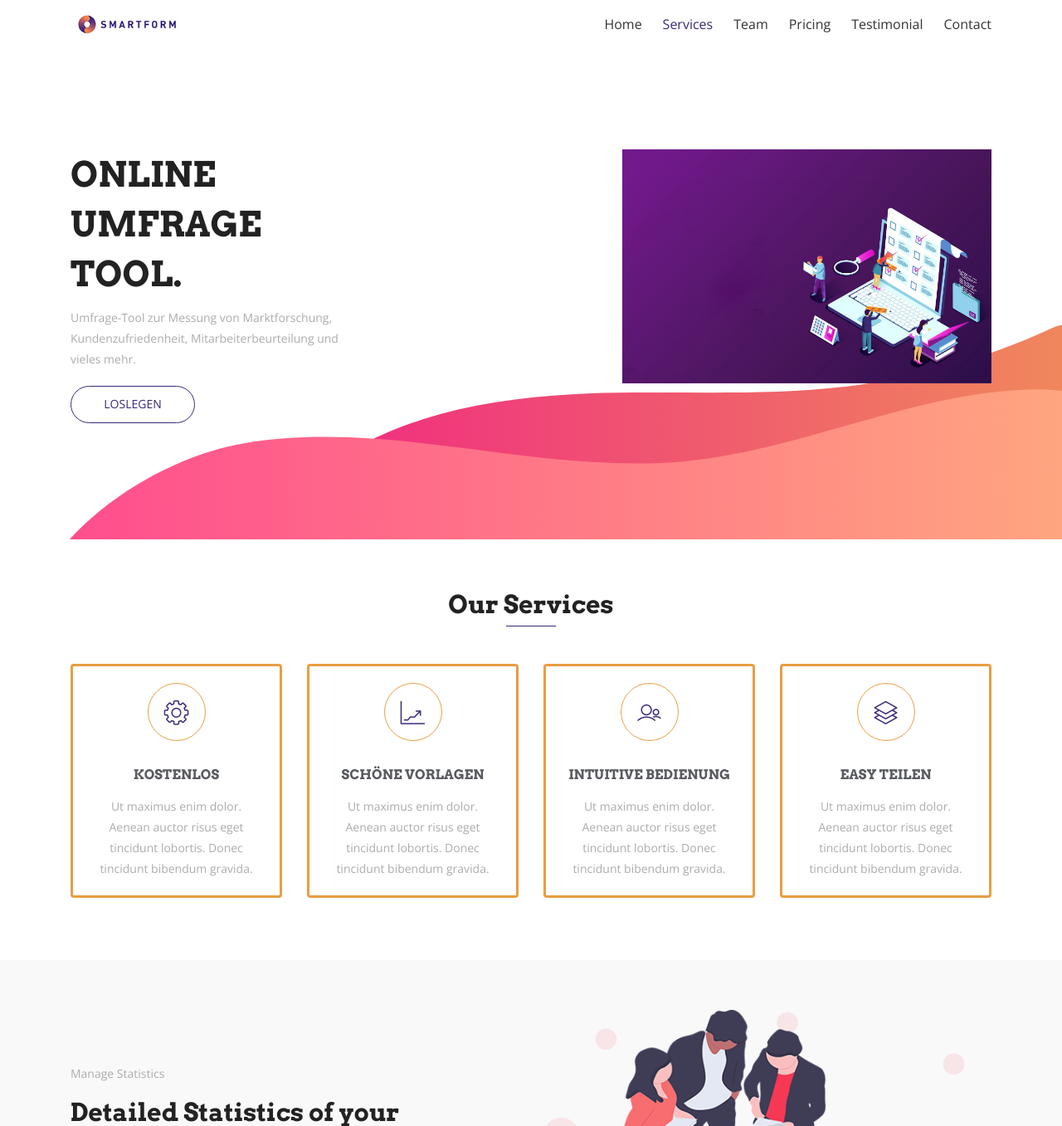
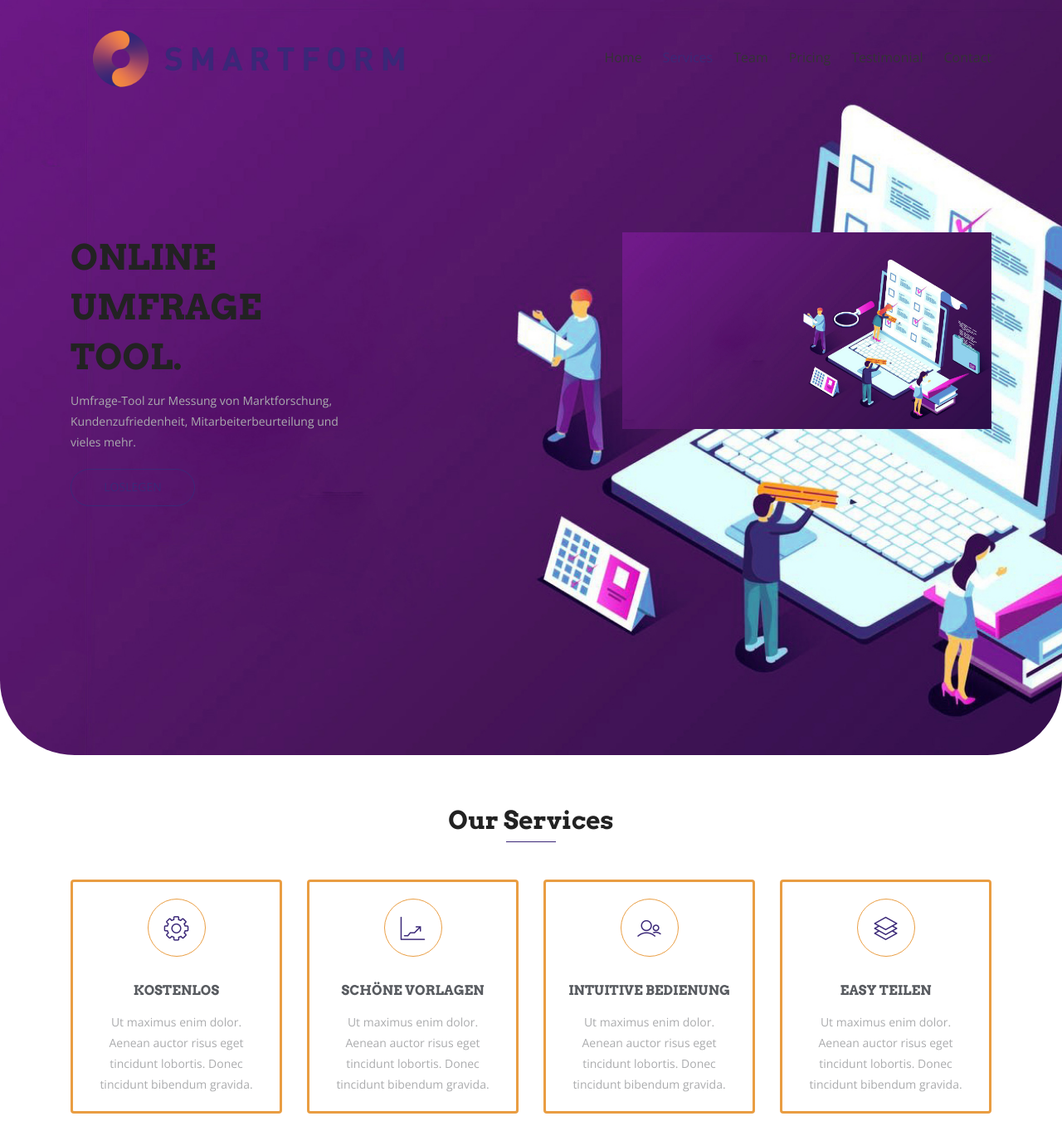
Before and after one commit to pxcemaker/SmartForms, a PHP site: page / in a window 1280 px wide. Shown: the top 1357 px of the page at 83% size. Run offline with PHP 8.4, Linux system fonts and the light colour scheme; some web fonts are replaced.

Commit message:
header Bild

```diff
--- a/fusion-opl/assets/css/main.css
+++ b/fusion-opl/assets/css/main.css
@@ -828,14 +828,17 @@ hr {
 3. Hero Area
 ========================================================================== */
 #hero-area {
-  background-image: url(../img/hero-area.svg);
+  background-image: url(../img/smartformBild.jpg);
   background-position: center center;
   background-repeat: no-repeat;
   background-size: cover;
   min-height: 650px;
   position: relative;
   overflow: hidden;
-  padding: 180px 0 80px;
+ padding: 280px 0 80px;
+padding-bottom: 300px;
+border-bottom-left-radius: 90px;
+border-bottom-right-radius: 90px;
 }
 
 #hero-area .head-title {
```
Also changed, not shown: fusion-opl/assets/img/smartform-logo.png, fusion-opl/assets/img/smartformBild.jpg.
